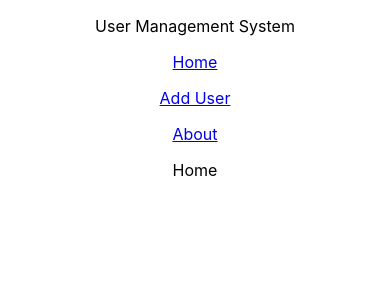
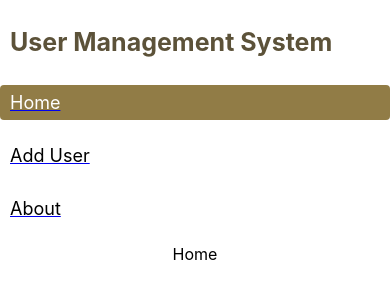
Before and after one commit to Mo6x/CRUD-API, a React (Create React App) app in the folder frontend/: page / in a window 390 px wide. Shown: the top 300 px of the page. Built offline with nearby package versions, Linux system fonts and the light colour scheme.

Commit message:
done with the header.css for style

```diff
--- a/frontend/src/components/Header.css
+++ b/frontend/src/components/Header.css
@@ -0,0 +1,47 @@
+.hearder{
+    overflow: hidden;
+    background-color: antiquewhite;
+}
+
+.header p{
+    float: left;
+    color: black;
+    text-align: center;
+    padding: 10px;
+    text-decoration: none;
+    font-size: 18px;
+    line-height: 15px;
+    border-radius: 4px;
+}
+
+.header p.logo{
+    font-size: 25px;
+    font-weight: bold;
+    color: #5c5239;
+}
+
+.header p:hover{
+  background-color: #ddd;
+  color: #5d6770;
+}
+
+.header p.active{
+    background-color: #917c46;
+    color: white;
+}
+
+.header-right{
+    float: right;
+}
+
+@media screen and (max-width: 500px) {
+    .header p{
+        float: none;
+        display: block;
+        text-align: left;
+    }
+
+    .header-right{
+        float: none;
+    }
+}
--- a/frontend/src/components/Header.js
+++ b/frontend/src/components/Header.js
@@ -3,7 +3,7 @@
 import "./Header.css";
 
 export const Header = () => {
-    const [activeTab, setActiveTab] = "Home";
+    const [activeTab, setActiveTab] =  useState("Home");
     return (
         <div className='header'>
             <p className='logo'>User Management System</p>
```
